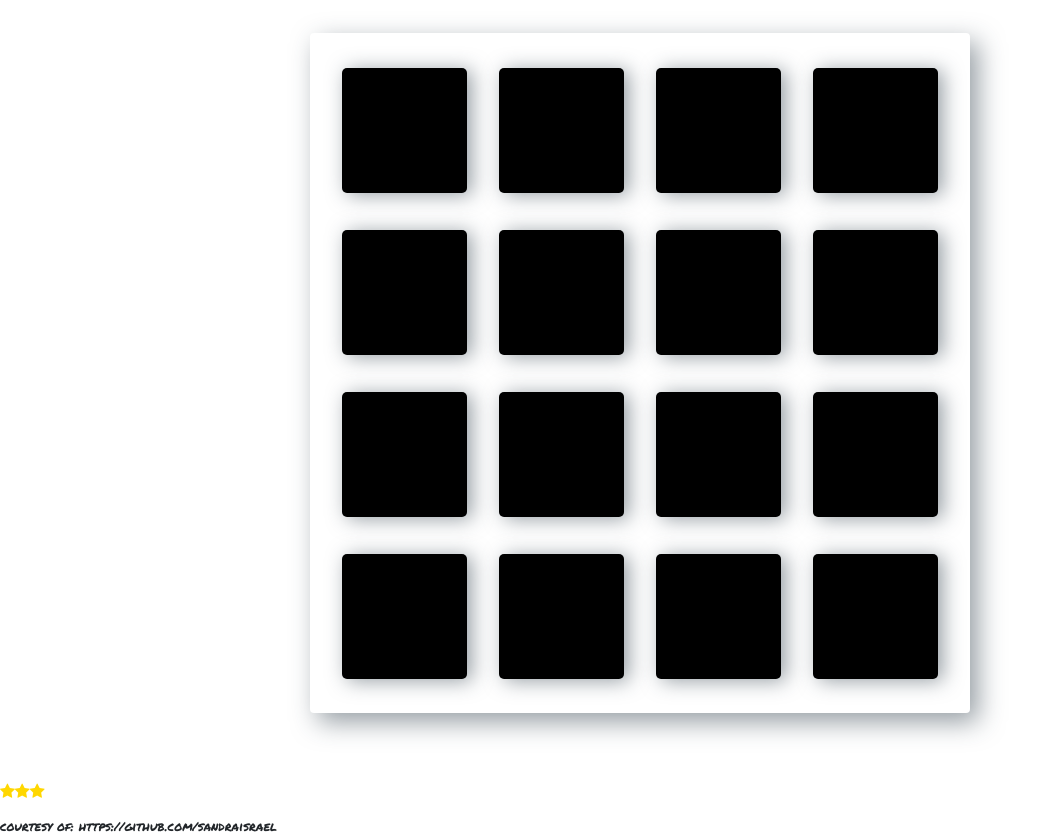
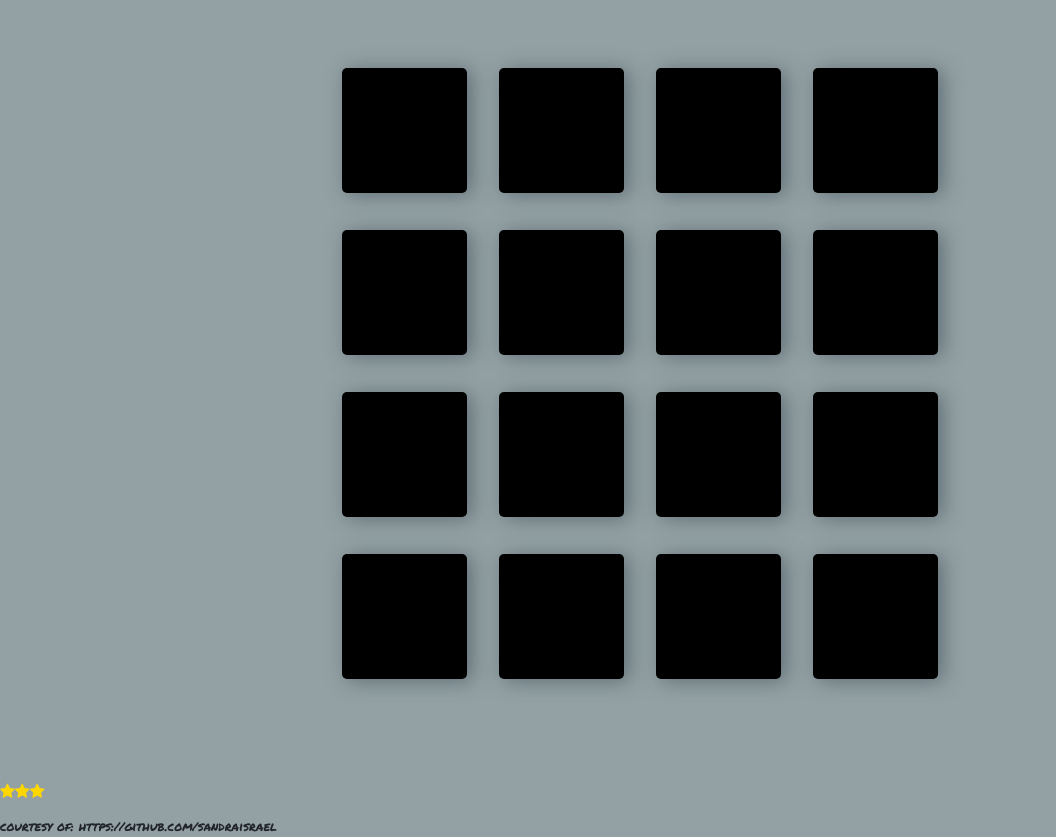
Before and after one commit to SomeJavaGuy/nftreasure, a React (Create React App) app: page /50t3r in a window 1280 px wide. Shown: the whole page, without its empty margins (0-1056 px from the left). Built offline with nearby package versions, Linux system fonts and the light colour scheme; a web font is replaced by a local one.

Commit message:
color fixing

```diff
--- a/public/css/mm.css
+++ b/public/css/mm.css
@@ -1,5 +1,7 @@
 html {
 	box-sizing: border-box;
+	background-color: #93a1a4;
+
 }
 
 *,
@@ -71,10 +73,11 @@ body {
 	height: 100%;
 	margin: 0;
 	padding: 0;
+	background-color: #93a1a4;
 }
 
 body {
-	background: #ffffff;
+	background: #93a1a4;
 	font-family: 'Permanent Marker', cursive;
 	font-size: 16px;
 }
@@ -95,10 +98,9 @@ body {
 
 .deck {
 	width: 85%;
-	background: #ffffff;
+	background: #93a1a4;
 	padding: 1rem;
 	border-radius: 4px;
-	box-shadow: 8px 9px 26px 0 rgba(46, 61, 73, 0.5);
 	display: flex;
 	flex-wrap: wrap;
 	justify-content: space-around;
```
